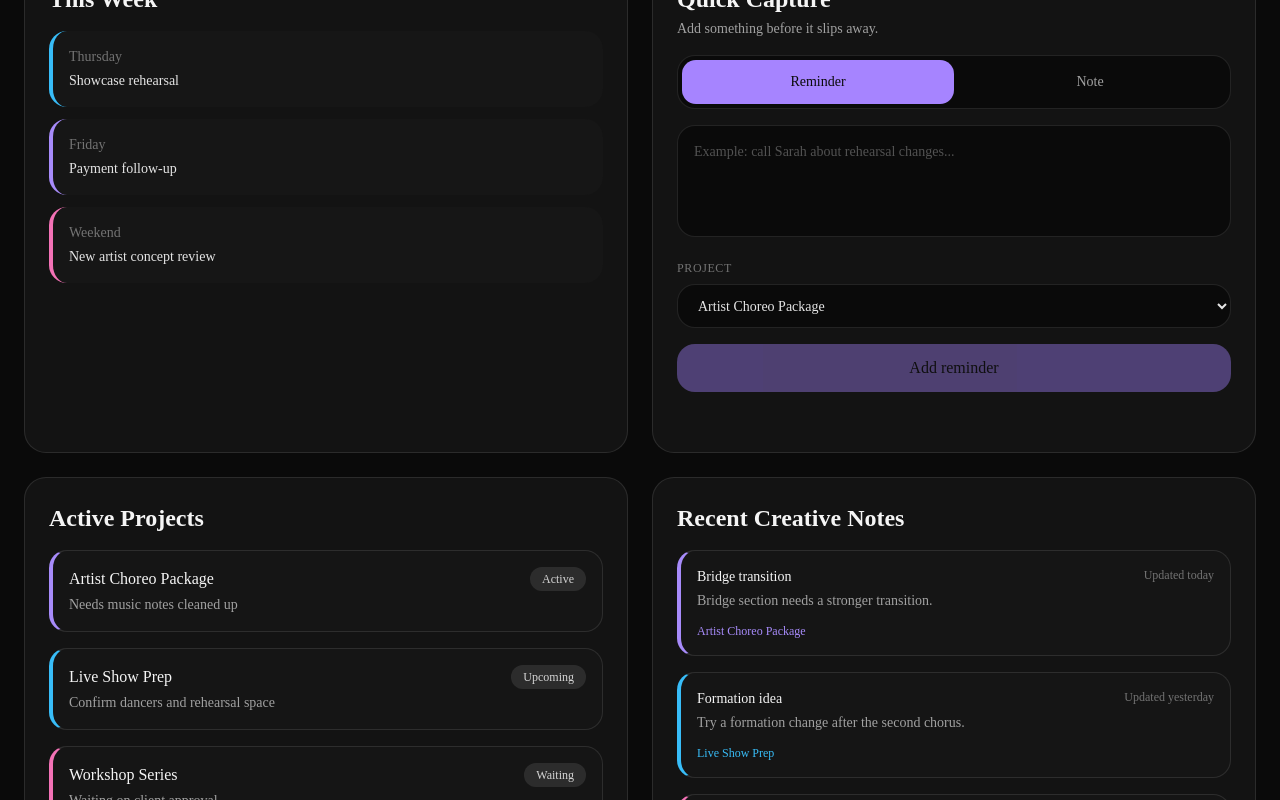
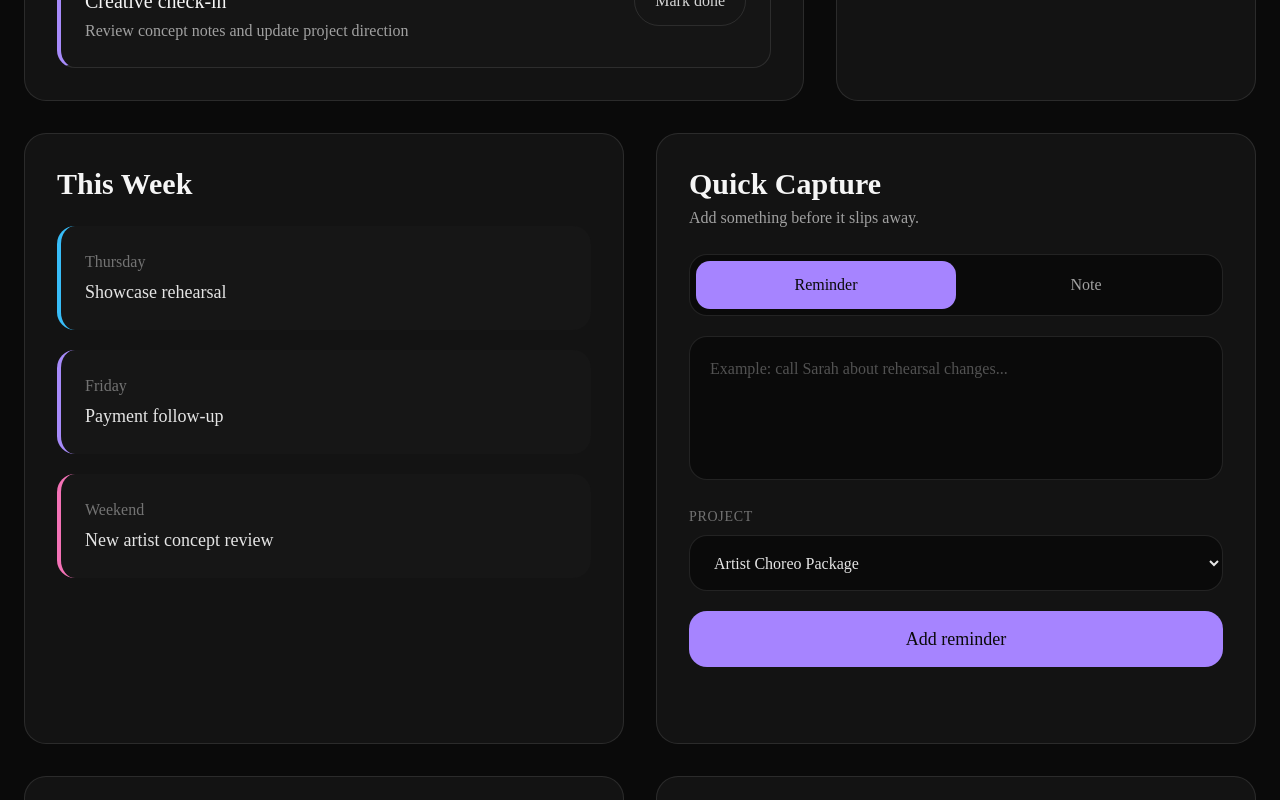
Before and after one commit to jpxch/tempo, a Next.js app: page /dashboard in a window 1280 px wide. Shown: the part 940-1740 px from the top of the page. Built offline with nearby package versions, Linux system fonts and the light colour scheme.

Commit message:
feat: update DashboardClient to enable comfort view by default and enhance QuickCapture with message feedback for user actions

```diff
--- a/components/dashboard/DashboardClient.tsx
+++ b/components/dashboard/DashboardClient.tsx
@@ -17,7 +17,7 @@ type DashboardClientProps = {
 
 export function DashboardClient({ initialData }: DashboardClientProps) {
   const [dashboardData, setDashboardData] = useState(initialData);
-  const [comfortView, setComfortView] = useState(false);
+  const [comfortView, setComfortView] = useState(true);
 
   function addReminder(input: { title: string; projectId: string }) {
     const reminder: TodayItem = {
--- a/components/dashboard/QuickCapture.tsx
+++ b/components/dashboard/QuickCapture.tsx
@@ -1,6 +1,6 @@
 'use client';
 
-import { useState } from 'react';
+import { useRef, useState } from 'react';
 
 import type { Project } from '@/types/dashboard';
 
@@ -16,25 +16,37 @@ export function QuickCapture({ projects, onAddReminder, onAddNote }: QuickCaptur
   const [captureType, setCaptureType] = useState<CaptureType>('reminder');
   const [text, setText] = useState('');
   const [projectId, setProjectId] = useState(projects[0]?.id ?? '');
-  const [confirmation, setConfirmation] = useState('');
+  const [message, setMessage] = useState('');
+  const [messageType, setMessageType] = useState<'success' | 'error'>('success');
+  const textAreaRef = useRef<HTMLTextAreaElement>(null);
 
   function handleSubmit(event: React.FormEvent<HTMLFormElement>) {
     event.preventDefault();
 
     const trimmedText = text.trim();
 
-    if (!trimmedText || !projectId) {
+    if (!trimmedText) {
+      setMessage(`Enter a ${captureType} first.`);
+      setMessageType('error');
+      textAreaRef.current?.focus();
+      return;
+    }
+
+    if (!projectId) {
+      setMessage('Choose a project first.');
+      setMessageType('error');
       return;
     }
 
     if (captureType === 'reminder') {
       onAddReminder({ title: trimmedText, projectId });
-      setConfirmation('Reminder added to Today.');
+      setMessage('Reminder added to Today.');
     } else {
       onAddNote({ text: trimmedText, projectId });
-      setConfirmation('Note added to Recent Creative Notes.');
+      setMessage('Note added to Recent Creative Notes.');
     }
 
+    setMessageType('success');
     setText('');
   }
 
@@ -60,7 +72,8 @@ export function QuickCapture({ projects, onAddReminder, onAddNote }: QuickCaptur
                   aria-pressed={isActive}
                   onClick={() => {
                     setCaptureType(type);
-                    setConfirmation('');
+                    setMessage('');
+                    textAreaRef.current?.focus();
                   }}
                   className={`min-h-11 rounded-xl px-4 py-2 text-sm font-medium capitalize transition comfort:min-h-12 comfort:px-5 comfort:py-3 comfort:text-base ${
                     isActive
@@ -80,11 +93,12 @@ export function QuickCapture({ projects, onAddReminder, onAddNote }: QuickCaptur
             {captureType === 'reminder' ? 'Reminder' : 'Note'}
           </label>
           <textarea
+            ref={textAreaRef}
             id="quick-capture-text"
             value={text}
             onChange={(event) => {
               setText(event.target.value);
-              setConfirmation('');
+              setMessage('');
             }}
             onKeyDown={(event) => {
               if (event.key === 'Enter' && !event.shiftKey) {
@@ -92,6 +106,7 @@ export function QuickCapture({ projects, onAddReminder, onAddNote }: QuickCaptur
                 event.currentTarget.form?.requestSubmit();
               }
             }}
+            aria-describedby="quick-capture-message"
             className="min-h-28 w-full resize-none rounded-2xl border border-white/10 bg-neutral-950 p-4 text-sm outline-none comfort:min-h-36 comfort:p-5 comfort:text-base placeholder:text-neutral-600 focus:border-violet-300"
             placeholder={
               captureType === 'reminder'
@@ -121,17 +136,20 @@ export function QuickCapture({ projects, onAddReminder, onAddNote }: QuickCaptur
 
         <button
           type="submit"
-          disabled={!text.trim() || !projectId}
-          className="min-h-11 w-full rounded-2xl bg-violet-400 px-4 py-3 font-medium text-neutral-950 transition comfort:min-h-14 comfort:px-5 comfort:text-lg hover:bg-violet-300 disabled:cursor-not-allowed disabled:opacity-40"
+          className="min-h-11 w-full cursor-pointer rounded-2xl bg-violet-400 px-4 py-3 font-medium text-neutral-950 transition comfort:min-h-14 comfort:px-5 comfort:text-lg hover:bg-violet-300"
         >
           Add {captureType}
         </button>
 
         <p
-          className="min-h-5 text-sm text-emerald-300 comfort:min-h-6 comfort:text-base"
+          id="quick-capture-message"
+          className={`min-h-5 text-sm comfort:min-h-6 comfort:text-base ${
+            messageType === 'error' ? 'text-amber-300' : 'text-emerald-300'
+          }`}
+          role="status"
           aria-live="polite"
         >
-          {confirmation}
+          {message}
         </p>
       </form>
     </div>
```
